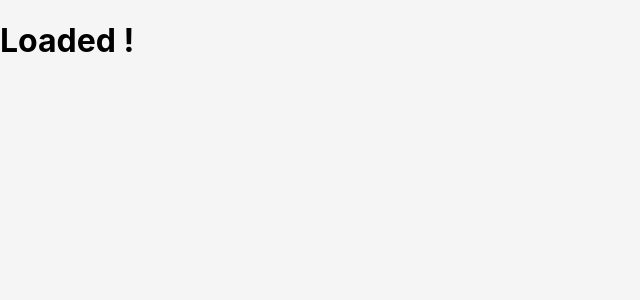
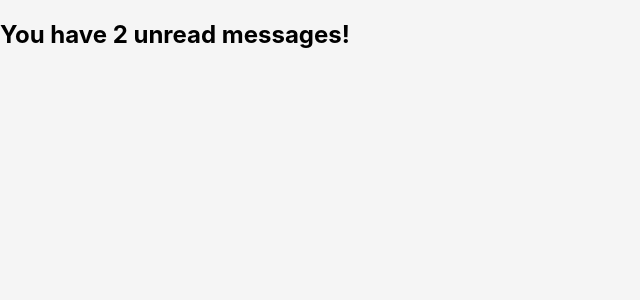
Before and after one commit to sushant-nayak/Challenges, a React (Create React App) app: page / in a window 1280 px wide. Shown: the top 300 px of the page, without its empty margins (0-640 px from the left). Built offline with nearby package versions, Linux system fonts and the light colour scheme.

Commit message:
Conditional Rendering 2

```diff
--- a/src/App.js
+++ b/src/App.js
@@ -1,5 +1,5 @@
 import React from "react";
-import Practice from "./components/Practice/Practice22";
+import Practice from "./components/Practice/Practice23";
 
 function App() {
   return <Practice />;
--- /dev/null
+++ b/src/components/Practice/Practice23.js
@@ -0,0 +1,21 @@
+import React, { Component } from "react";
+
+class Practice extends Component {
+  constructor() {
+    super();
+    this.state = {
+      unreadMessages: ["1", "2"],
+    };
+  }
+
+  render() {
+    return (
+      <div>
+        {this.state.unreadMessages.length > 0 && (
+          <h2>You have {this.state.unreadMessages.length} unread messages!</h2>
+        )}
+      </div>
+    );
+  }
+}
+export default Practice;
```
